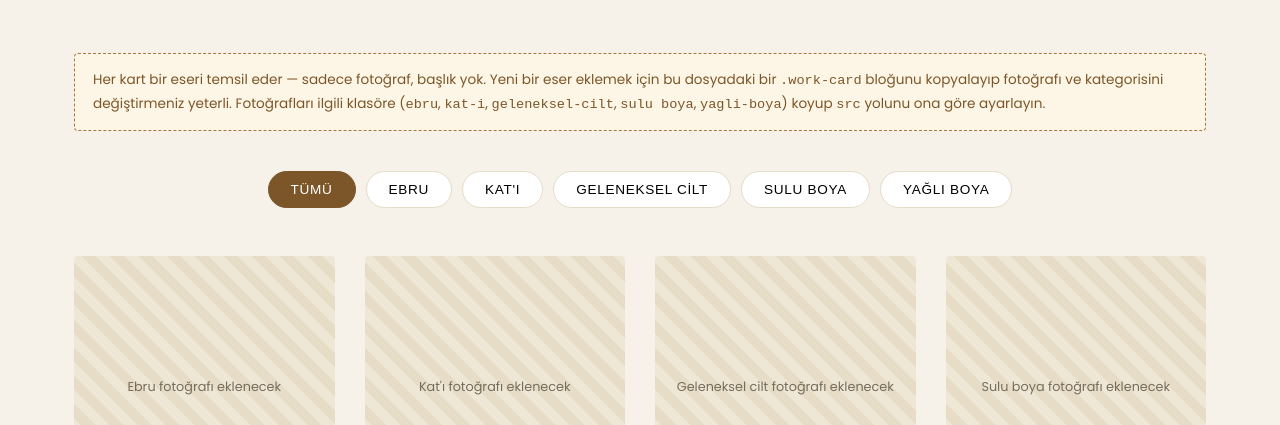
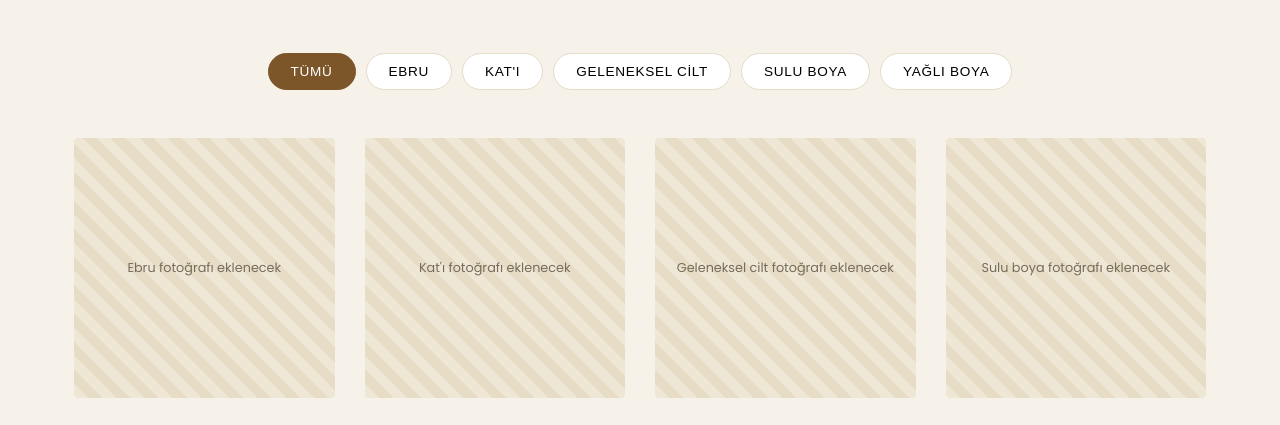
Before and after one commit to SudeUsan/hulyausan-website, a plain HTML site: page eserler.html in a window 1280 px wide. Shown: the part 304-729 px from the top of the page. Drawn offline with nearby package versions, Linux system fonts and the light colour scheme.

Commit message:
Eserler sayfasındaki geliştirici notunu kaldır
Co-Authored-By: Claude Sonnet 5 <noreply@anthropic.com>

```diff
--- a/eserler.html
+++ b/eserler.html
@@ -32,15 +32,6 @@
       <span class="eyebrow">Portfolyo</span>
       <h1>Eserler</h1>
       <p>Kategoriye göre filtreleyerek eserlere göz atabilirsiniz.</p>
-    </div>
-
-    <div class="note">
-      Her kart bir eseri temsil eder — sadece fotoğraf, başlık yok. Yeni bir
-      eser eklemek için bu dosyadaki bir <code>.work-card</code> bloğunu
-      kopyalayıp fotoğrafı ve kategorisini değiştirmeniz yeterli. Fotoğrafları
-      ilgili klasöre (<code>ebru</code>, <code>kat-i</code>,
-      <code>geleneksel-cilt</code>, <code>sulu boya</code>,
-      <code>yagli-boya</code>) koyup <code>src</code> yolunu ona göre ayarlayın.
     </div>
 
     <div class="filters">
```
